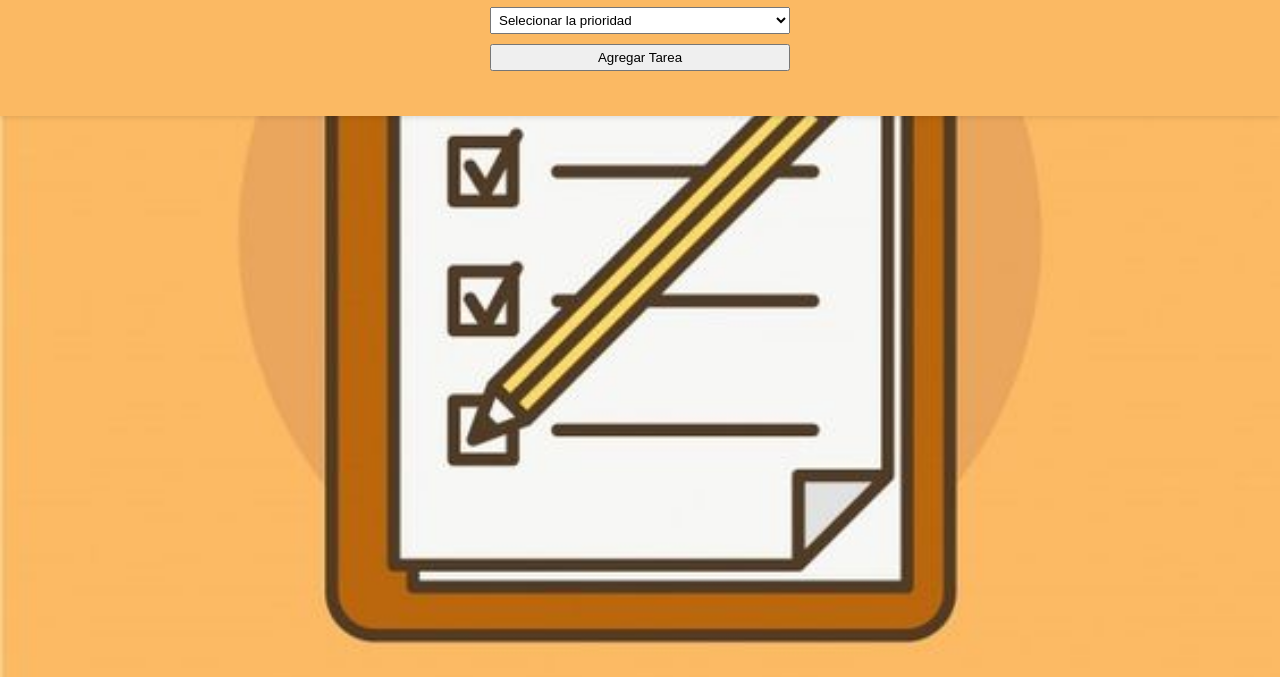
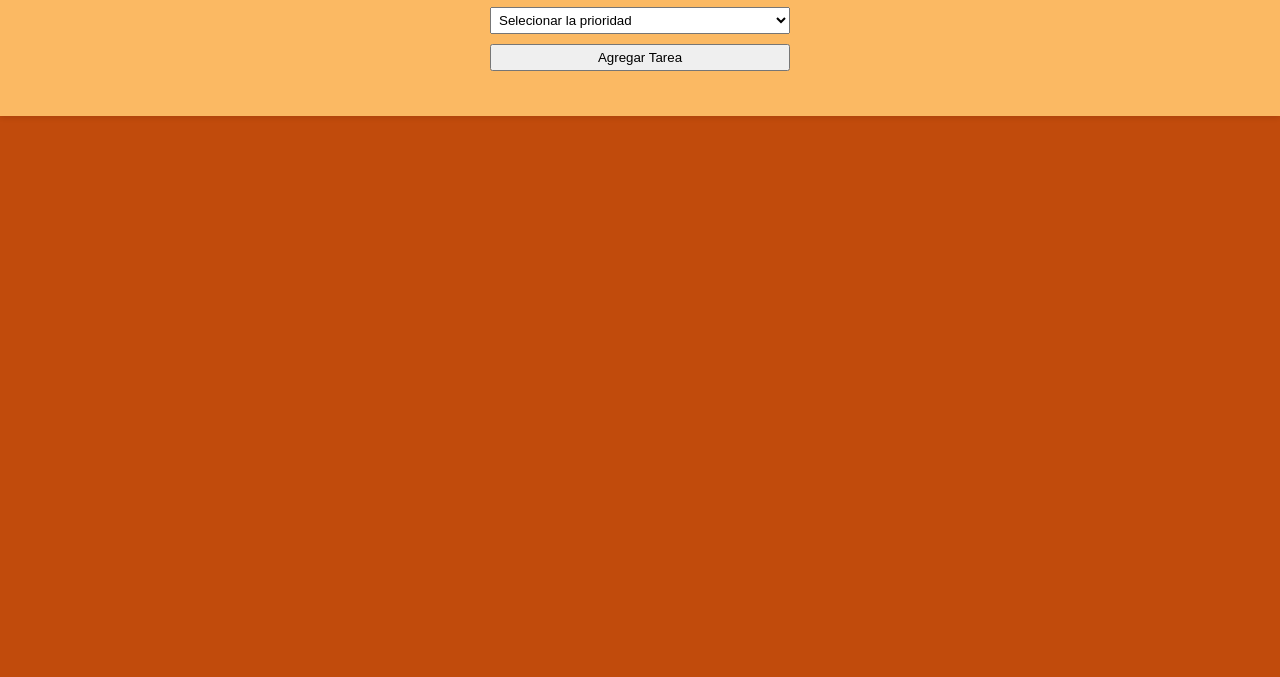
Before and after one commit to JerlibGnzlz/Priorizando-task, a plain HTML site: page index.html in a window 1280 px wide. Shown: the part 123-800 px from the top of the page. Drawn offline with nearby package versions, Linux system fonts and the light colour scheme; some packages are replaced by stand-ins of ours; a script that the page names is missing.

Commit message:
fix mudularizar

```diff
--- a/assets/style/style.css
+++ b/assets/style/style.css
@@ -29,9 +29,9 @@
 
 
 body {
-    /* background-color: #c14b0c; */
-    background-image: url('../img/todo.jpg');
-    padding-top: 160px;
+    background-color: #c14b0c;
+    /* background-image: url('../img/todo.jpg'); */
+    padding-top: 200px;
     background-attachment: fixed;
     background-size: cover;
     background-position: center;
```
